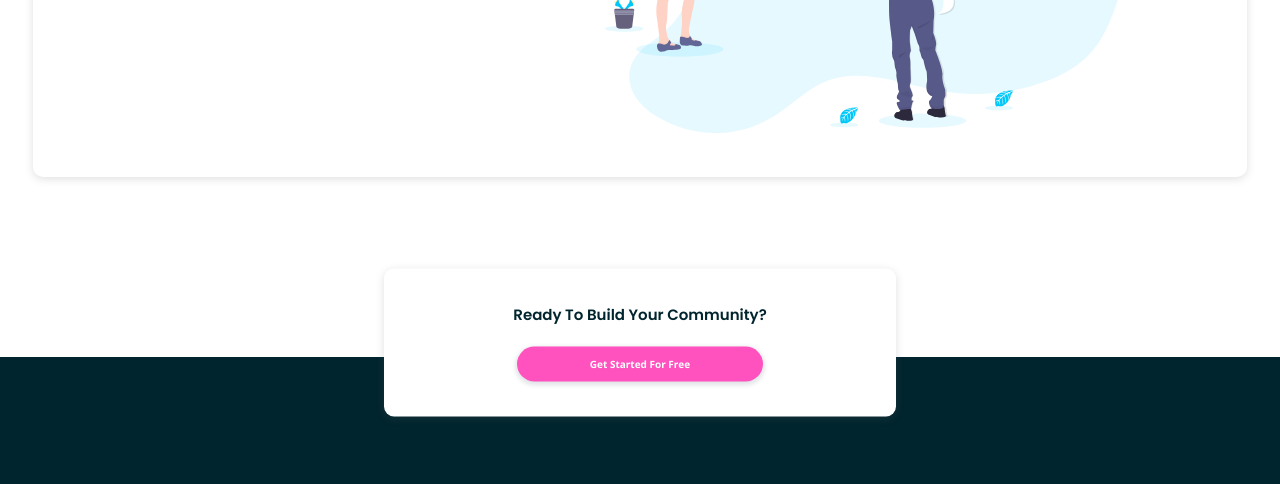
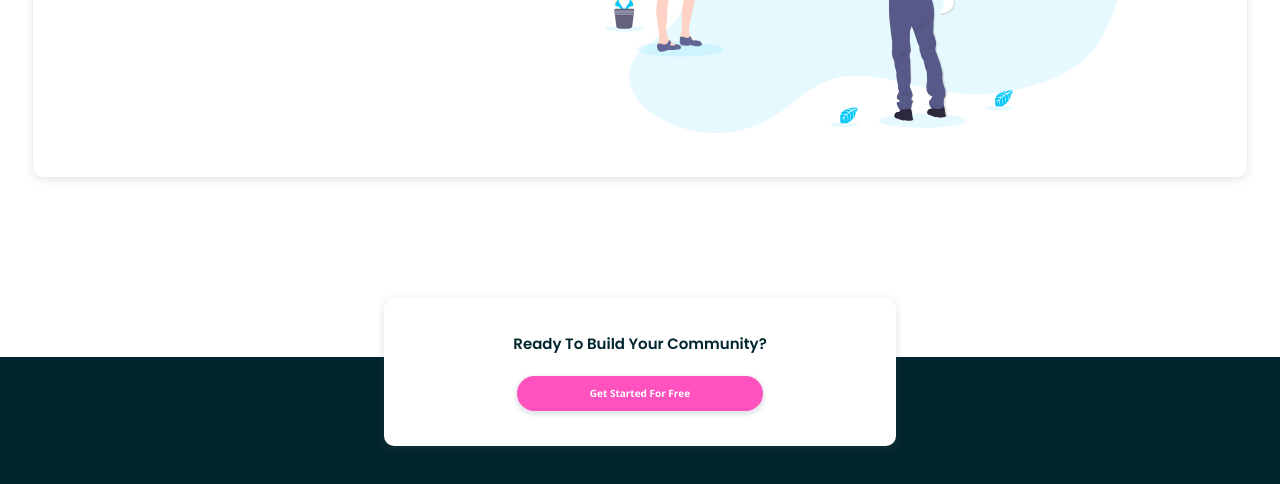
Before and after one commit to danieldudu/huddle-landing-page-with-alternating-feature-blocks, a plain HTML site: page index.html in a window 1280 px wide. Shown: the part 2195-2679 px from the top of the page. Drawn offline with nearby package versions, Linux system fonts and the light colour scheme.

Commit message:
readme and minor changes

```diff
--- a/style.scss
+++ b/style.scss
@@ -187,7 +187,7 @@ body {
  position: absolute;
  top: 0;
  left: 50%;
- transform: translate(-50%, -60%);
+ transform: translate(-50%, -40%);
 
  .cta {
  font-size: 1.5rem;
```
Also changed, not shown: css/style.css, 2 other files.
